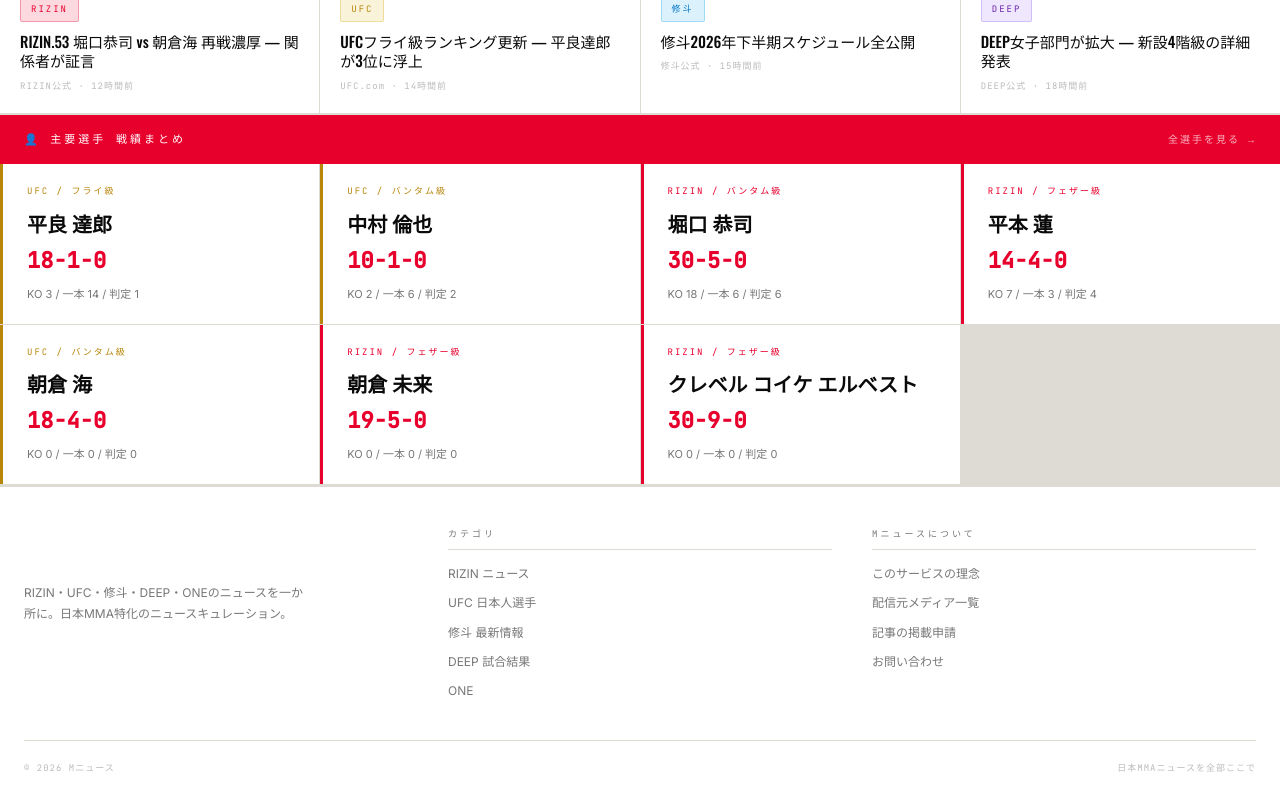
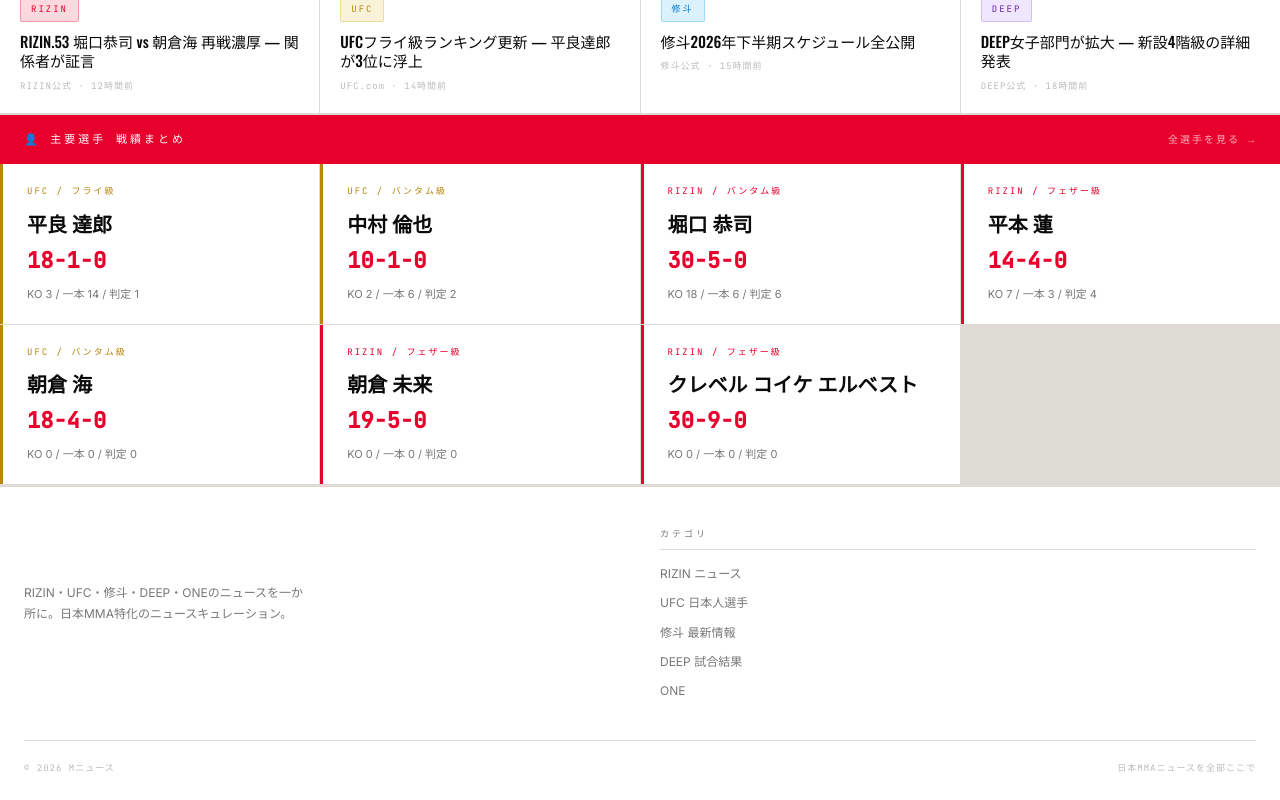
Before and after one commit to mnews-mma/mnews, a Next.js app: page / in a window 1280 px wide. Shown: the part 1213-2013 px from the top of the page. Built offline with nearby package versions, Linux system fonts and the light colour scheme; no server answers.

Commit message:
Remove "Mニュースについて" footer column
Drops the footer's third column (service philosophy / media list /
listing application / contact links) per request, and reflows the
footer grid from 3 to 2 columns.

Co-Authored-By: Claude Sonnet 4.6 <noreply@anthropic.com>

```diff
--- a/src/app/globals.css
+++ b/src/app/globals.css
@@ -528,7 +528,7 @@ footer {
   border-top: 1px solid var(--border);
   padding: 40px 24px 24px;
   display: grid;
-  grid-template-columns: 1fr 1fr 1fr;
+  grid-template-columns: 1fr 1fr;
   gap: 40px;
 }
 .footer-brand .logo {
@@ -565,7 +565,7 @@ footer {
   color: var(--text);
 }
 .footer-bottom {
-  grid-column: span 3;
+  grid-column: span 2;
   border-top: 1px solid var(--border);
   padding-top: 20px;
   display: flex;
--- a/src/components/Footer.tsx
+++ b/src/components/Footer.tsx
@@ -19,15 +19,6 @@ export default function Footer() {
           <a href="#">ONE</a>
         </div>
       </div>
-      <div>
-        <div className="footer-col-title">Mニュースについて</div>
-        <div className="footer-links">
-          <a href="#">このサービスの理念</a>
-          <a href="#">配信元メディア一覧</a>
-          <a href="#">記事の掲載申請</a>
-          <a href="#">お問い合わせ</a>
-        </div>
-      </div>
       <div className="footer-bottom">
         <span>© 2026 Mニュース</span>
         <span>日本MMAニュースを全部ここで</span>
```
